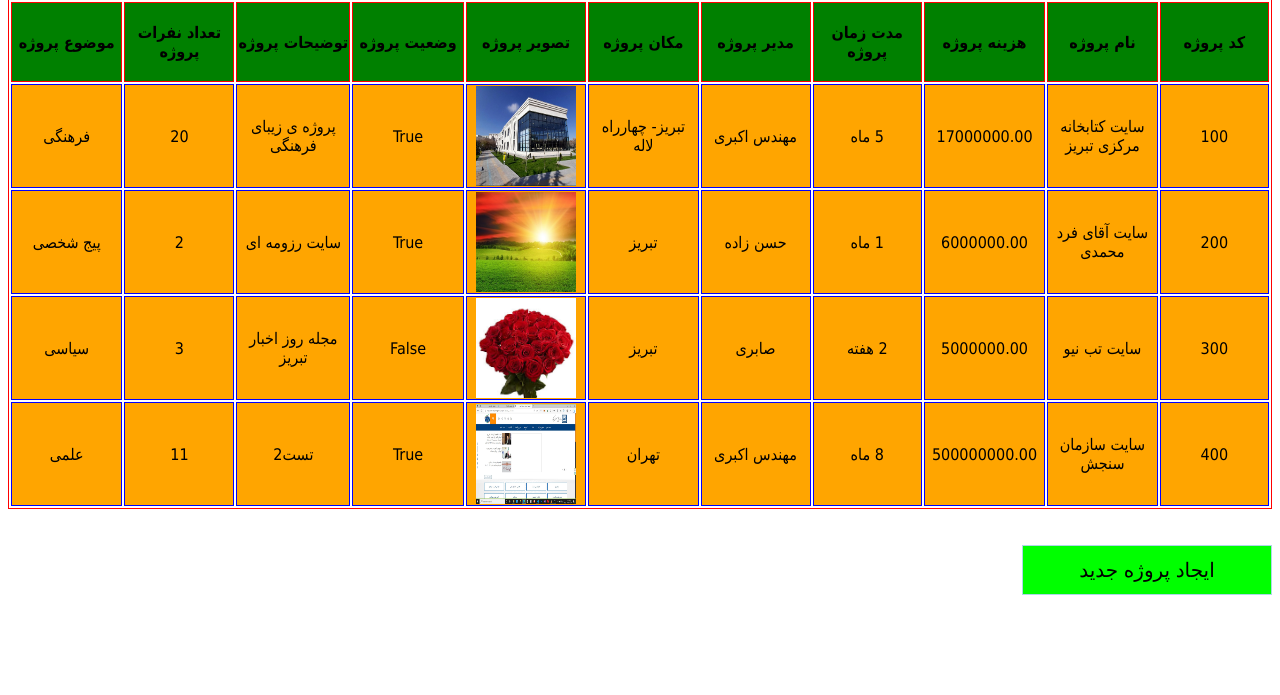
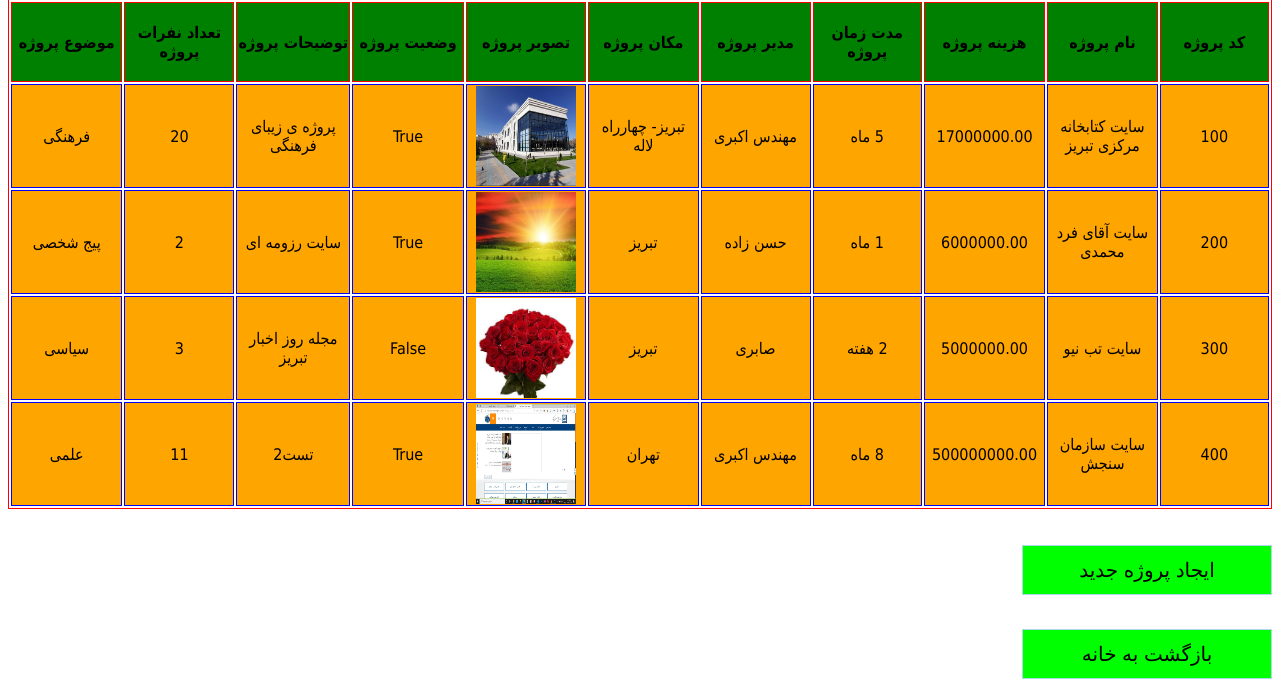
Before and after one commit to shahramesmaeilie/website, a Django app: page /proj/ in a window 1280 px wide. Shown: the part 269-964 px from the top of the page. Before the commit the page ends 864 px from the top, so only its background shows below. Run offline with Django 4.2, Linux system fonts and the light colour scheme; data comes from the database, SQL or seed files in the repository.

Commit message:
return to Home for creating applications that are my products in site

```diff
--- a/proj/templates/proj/createproj.html
+++ b/proj/templates/proj/createproj.html
@@ -47,4 +47,8 @@
     <form action="{% url 'projl' %}">
         <input type="submit" value="بازگشت به لیست پروژه" class="b1" />
     </form>
+    <br/>
+<form action="{% url 'index' %}">
+    <input type="submit" value="بازگشت به خانه" class="b1" />
+</form>
 </body>
--- a/proj/templates/proj/projlist.html
+++ b/proj/templates/proj/projlist.html
@@ -113,6 +113,10 @@
     <form action="{% url 'add' %}">
         <input type="submit" value="ایجاد پروژه جدید" class="b1" />
     </form>
+    <br/>
+<form action="{% url 'index' %}">
+    <input type="submit" value="بازگشت به خانه" class="b1" />
+</form>
 
 </body>
 </html>
--- a/proj/templates/proj/searchc.html
+++ b/proj/templates/proj/searchc.html
@@ -115,4 +115,7 @@
     <input type="submit" value="بازگشت به لیست" class="b2" />
 </form>
 <br/>
+<form action="{% url 'index' %}">
+    <input type="submit" value="بازگشت به خانه" class="b2" />
+</form>
 </body>
```
